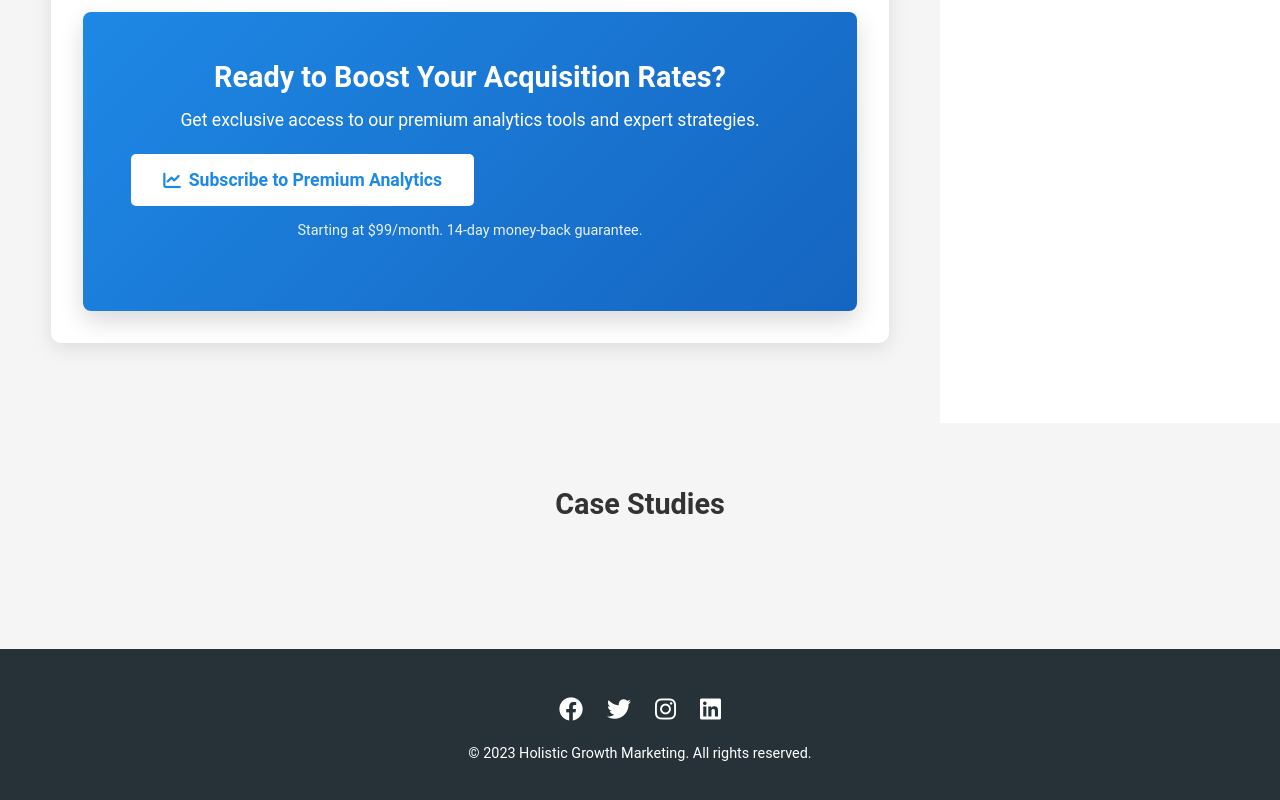
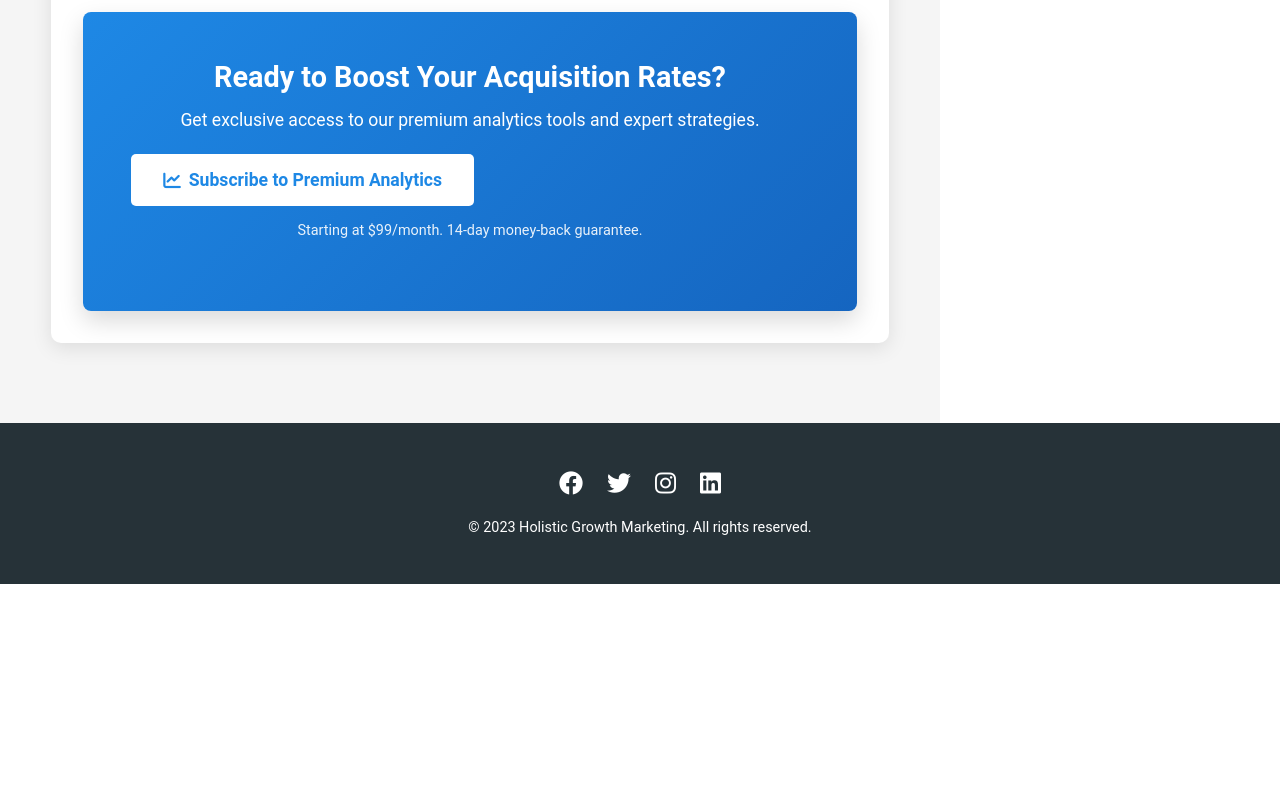
Before and after one commit to fingergunsDEV/business-intelligence, a plain HTML site: page index.html in a window 1280 px wide. Shown: the part 3486-4286 px from the top of the page. After the commit the page ends 4070 px from the top, so only its background shows below. Drawn offline with nearby package versions, Linux system fonts and the light colour scheme; placeholder pictures from the web are drawn by us.

Commit message:
Update index.html

```diff
--- a/index.html
+++ b/index.html
@@ -284,12 +284,6 @@
 
     </section>
 
-    <section class="carousel">
-        <h2 class="carousel-title">Case Studies</h2>
-        <div class="carousel-container" id="trending-content">
-            <!-- Will be populated with JS -->
-        </div>
-    </section>
 
     <footer>
         <div class="social-icons">
```
